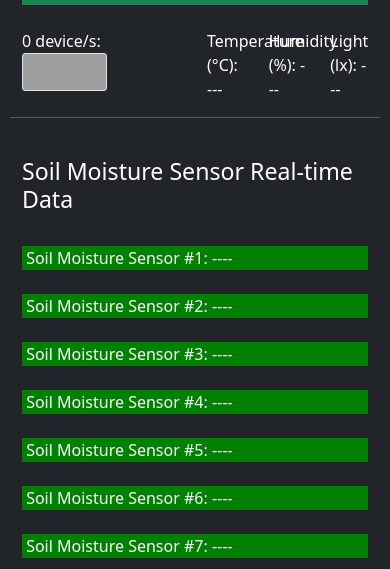
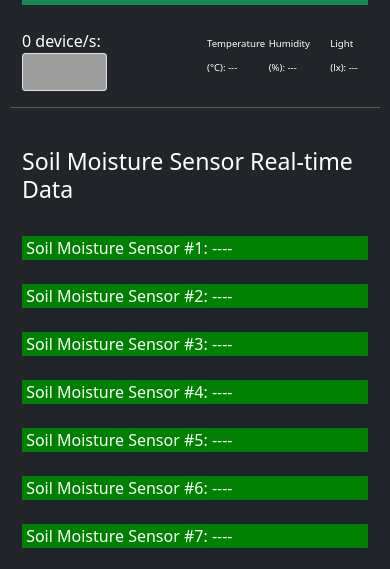
Before and after one commit to klarksisperez/saps-monitoring, a website: page public/index.html in a window 390 px wide. Shown: the part 79-648 px from the top of the page. Drawn offline with nearby package versions, Linux system fonts and the light colour scheme; grey boxes are pictures that could not be loaded.

Commit message:
added responsiveness

```diff
--- a/public/css/style.css
+++ b/public/css/style.css
@@ -111,6 +111,9 @@ select:disabled::-ms-expand {
 
 @media only screen and (max-width: 480px) {
 	#title {
-	  font-size: 100%;
+		font-size: 100%;
+	}
+	#temp, #humid, #light {
+		font-size: 60%;
 	}
   }
```
